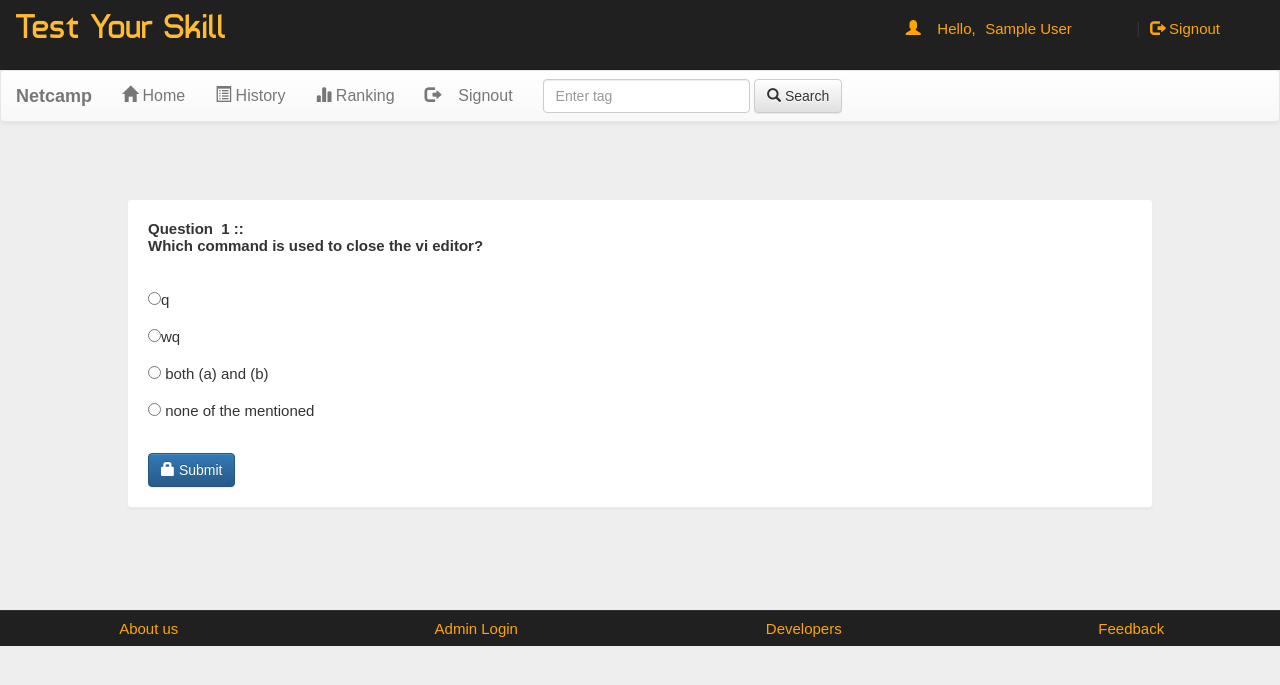
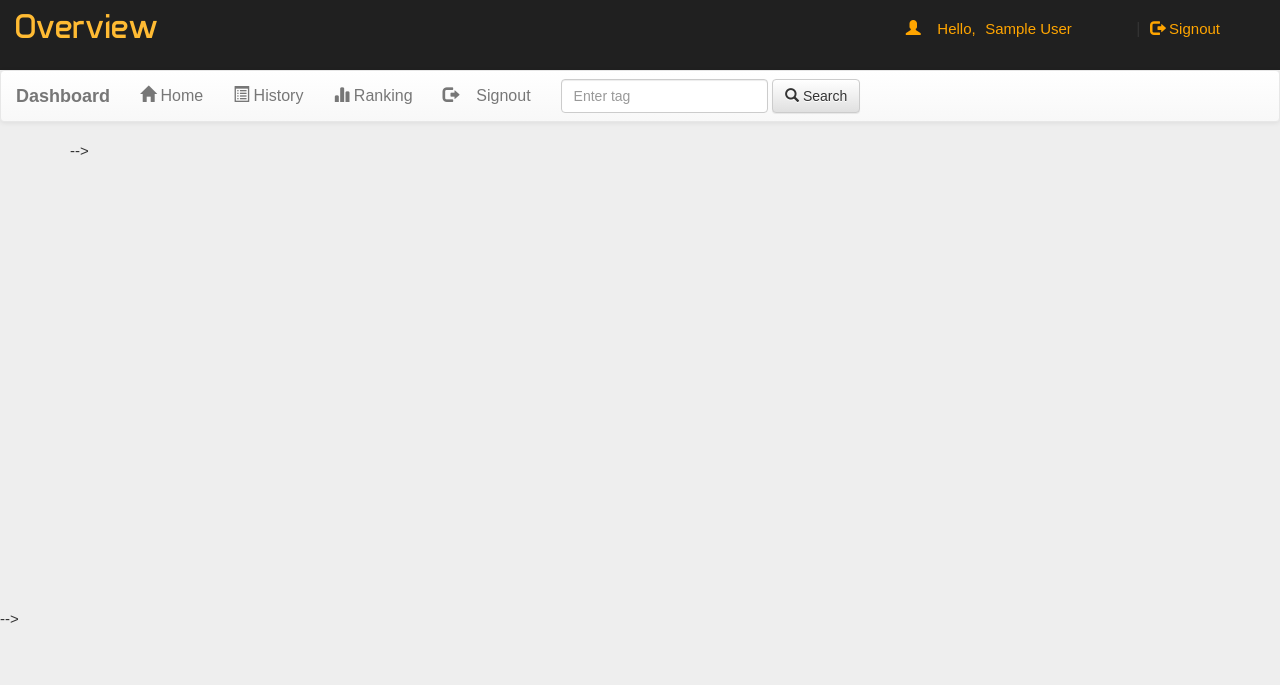
Before and after one commit to shantanugodbole/Online-Examination-System, a PHP site: page /account.php?q=quiz&step=2&eid=5589741f9ed52&n=1&t=5 in a window 1280 px wide. Shown: the top 685 px of the page. Run offline with PHP 8.4, Linux system fonts and the light colour scheme; the visitor is signed in with stand-in values (Sample User, id 1); data comes from the database, SQL or seed files in the repository; some web fonts are replaced.

Commit message:
Minor Changes

```diff
--- a/account.php
+++ b/account.php
@@ -1,10 +1,11 @@
-<!DOCTYPE html PUBLIC "-//W3C//DTD XHTML 1.0 Transitional//EN" "http://www.w3.org/TR/xhtml1/DTD/xhtml1-transitional.dtd">
-<html xmlns="http://www.w3.org/1999/xhtml">
+<!-- <!DOCTYPE html PUBLIC "-//W3C//DTD XHTML 1.0 Transitional//EN" "http://www.w3.org/TR/xhtml1/DTD/xhtml1-transitional.dtd"> -->
+<!DOCTYPE html>
+<html>
 <head>
 <meta http-equiv="Content-Type" content="text/html; charset=iso-8859-1" />
 <meta name="viewport" content="width=device-width, initial-scale=1">
 
-<title>Project Worlds || TEST YOUR SKILL </title>
+<title>Your Profile</title>
 <link  rel="stylesheet" href="css/bootstrap.min.css"/>
  <link  rel="stylesheet" href="css/bootstrap-theme.min.css"/>
  <link rel="stylesheet" href="css/main.css">
@@ -28,7 +29,7 @@ include_once 'dbConnection.php';
 <div class="header">
 <div class="row">
 <div class="col-lg-6">
-<span class="logo">Test Your Skill</span></div>
+<span class="logo">Overview</span></div>
 <div class="col-md-4 col-md-offset-2">
  <?php
  include_once 'dbConnection.php';
@@ -60,7 +61,7 @@ echo '<span class="pull-right top title1" ><span class="log1"><span class="glyph
         <span class="icon-bar"></span>
         <span class="icon-bar"></span>
       </button>
-      <a class="navbar-brand" href="#"><b>Netcamp</b></a>
+      <a class="navbar-brand" href="#"><b>Dashboard</b></a>
     </div>
 
     <!-- Collect the nav links, forms, and other content for toggling -->
@@ -113,7 +114,7 @@ $c=0;
 echo '</table></div></div>';
 
 }?>
-<!--<span id="countdown" class="timer"></span>
+<!-- <span id="countdown" class="timer"></span>
 <script>
 var seconds = 40;
     function secondPassed() {
@@ -131,11 +132,11 @@ var seconds = 40;
     }
     }
 var countdownTimer = setInterval('secondPassed()', 1000);
-</script>-->
+</script>--> -->
 
 <!--home closed-->
 
-<!--quiz start-->
+<!--quiz start
 <?php
 if(@$_GET['q']== 'quiz' && @$_GET['step']== 2) {
 $eid=@$_GET['eid'];
@@ -199,7 +200,7 @@ if(@$_GET['q']== 2)
 $q=mysqli_query($con,"SELECT * FROM history WHERE email='$email' ORDER BY date DESC " )or die('Error197');
 echo  '<div class="panel title">
 <table class="table table-striped title1" >
-<tr style="color:red"><td><b>S.N.</b></td><td><b>Quiz</b></td><td><b>Question Solved</b></td><td><b>Right</b></td><td><b>Wrong<b></td><td><b>Score</b></td>';
+<tr style="color:black"><td><b>S.N.</b></td><td><b>Quiz</b></td><td><b>Question Solved</b></td><td><b>Right</b></td><td><b>Wrong<b></td><td><b>Score</b></td>';
 $c=0;
 while($row=mysqli_fetch_array($q) )
 {
@@ -225,7 +226,7 @@ if(@$_GET['q']== 3)
 $q=mysqli_query($con,"SELECT * FROM rank  ORDER BY score DESC " )or die('Error223');
 echo  '<div class="panel title"><div class="table-responsive">
 <table class="table table-striped title1" >
-<tr style="color:red"><td><b>Rank</b></td><td><b>Name</b></td><td><b>Gender</b></td><td><b>College</b></td><td><b>Score</b></td></tr>';
+<tr style="color:black"><td><b>Rank</b></td><td><b>Name</b></td><td><b>Gender</b></td><td><b>College</b></td><td><b>Score</b></td></tr>';
 $c=0;
 while($row=mysqli_fetch_array($q) )
 {
@@ -247,8 +248,8 @@ echo '</table></div></div>';}
 
 
 </div></div></div></div>
-<!--Footer start-->
-<div class="row footer">
+<!-- Footer start-->
+<!-- <div class="row footer">
 <div class="col-md-3 box">
 <a href="http://www.projectworlds.in/online-examination" target="_blank">About us</a>
 </div>
@@ -259,8 +260,8 @@ echo '</table></div></div>';}
 </div>
 <div class="col-md-3 box">
 <a href="feedback.php" target="_blank">Feedback</a></div></div>
-<!-- Modal For Developers-->
-<div class="modal fade title1" id="developers">
+<--Modal For Developers-->
+<!-- <div class="modal fade title1" id="developers">
   <div class="modal-dialog">
     <div class="modal-content">
       <div class="modal-header">
@@ -282,20 +283,20 @@ echo '</table></div></div>';}
 		</p>
       </div>
 
-    </div><!-- /.modal-content -->
-  </div><!-- /.modal-dialog -->
-</div><!-- /.modal -->
+    </div><--/.modal-content -->
+  <!-- </div>/.modal-dialog -->
+<!-- </div>/.modal --> -->
 
 <!--Modal for admin login-->
-	 <div class="modal fade" id="login">
+	 <!-- <div class="modal fade" id="login">
   <div class="modal-dialog">
     <div class="modal-content">
       <div class="modal-header">
         <button type="button" class="close" data-dismiss="modal"><span aria-hidden="true">&times;</span><span class="sr-only">Close</span></button>
         <h4 class="modal-title"><span style="color:orange;font-family:'typo' ">LOGIN</span></h4>
       </div>
-      <div class="modal-body title1">
-<div class="row">
+      <div class="modal-body title1"> -->
+<!-- <div class="row">
 <div class="col-md-3"></div>
 <div class="col-md-6">
 <form role="form" method="post" action="admin.php?q=index.php">
@@ -310,7 +311,7 @@ echo '</table></div></div>';}
 </div>
 </form>
 </div><div class="col-md-3"></div></div>
-      </div>
+      </div> -->
       <!--<div class="modal-footer">
         <button type="button" class="btn btn-default" data-dismiss="modal">Close</button>
       </div>-->
--- a/dbConnection.php
+++ b/dbConnection.php
@@ -1,5 +1,7 @@
 <?php
-//all the variables defined here are accessible in all the files that include this one
+
+//  This is the file which connects to database, including this file in the next files will give database connection.
+
 $con= new mysqli('localhost','root','','project')or die("Could not connect to mysql".mysqli_error($con));
 
 ?>
```
Also changed, not shown: dash.php (+10 -12 lines), index.php (+12 -12 lines).
